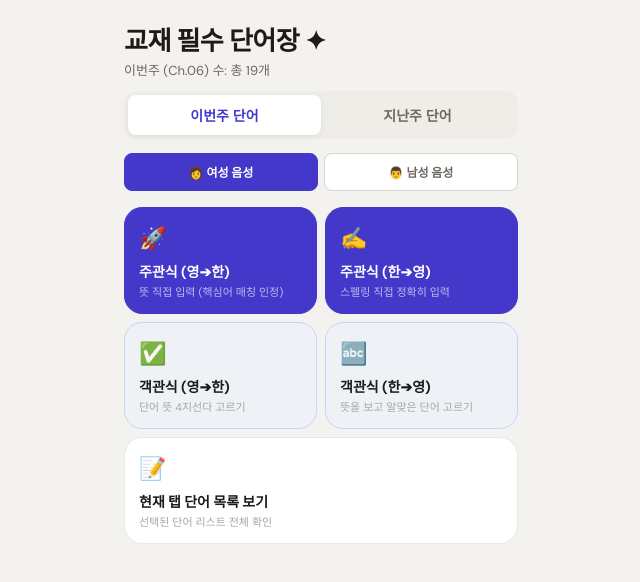
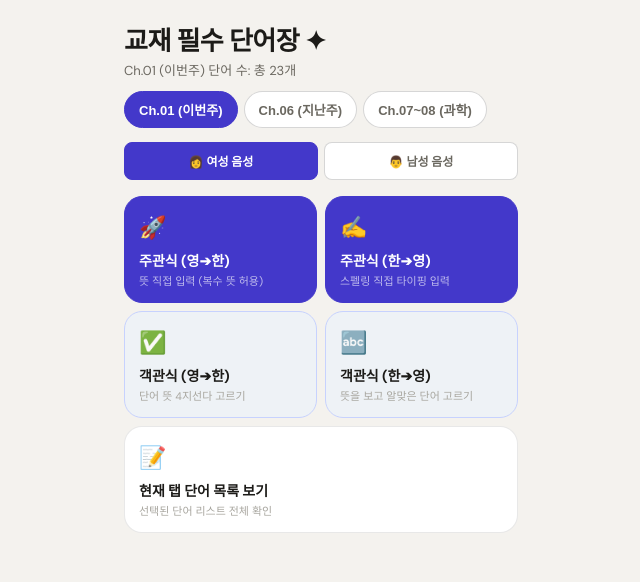
Before and after one commit to sanooch/Wordpower-for-Grace, a plain HTML site: page index.html in a window 1280 px wide. Shown: the whole page, without its empty margins (319-959 px from the left). Drawn offline with Linux system fonts and the light colour scheme.

Commit message:
Update index.html

```diff
--- a/index.html
+++ b/index.html
@@ -81,23 +81,25 @@ body {
 .home-header h1 { font-size: 26px; font-weight: 700; letter-spacing: -0.5px; }
 .home-header p { font-size: 13px; color: var(--text2); margin-top: 2px; }
 
+/* 스크롤 가능한 탭 행 */
 .tab-row {
   display: flex;
-  background: var(--surface2);
-  padding: 4px;
-  border-radius: var(--radius-sm);
-  margin: 0 18px 14px;
+  gap: 6px;
+  overflow-x: auto;
+  padding: 0 18px 14px;
+  scrollbar-width: none;
 }
+.tab-row::-webkit-scrollbar { display: none; }
 .tab-btn {
-  flex: 1; padding: 10px; text-align: center;
-  font-size: 14px; font-weight: 700; color: var(--text2);
-  background: none; border: none; border-radius: var(--radius-xs);
+  flex-shrink: 0; padding: 8px 14px; text-align: center;
+  font-size: 13px; font-weight: 700; color: var(--text2);
+  background: var(--surface); border: 1px solid var(--border2); border-radius: 99px;
   cursor: pointer; transition: all 0.15s;
 }
 .tab-btn.active {
-  background: var(--surface);
-  color: var(--accent);
-  box-shadow: 0 2px 6px rgba(0,0,0,0.06);
+  background: var(--accent);
+  color: #ffffff;
+  border-color: var(--accent);
 }
 
 .voice-row { display: flex; gap: 6px; padding: 0 18px 16px; }
@@ -189,13 +191,10 @@ body {
 <div id="homeScreen" class="screen active">
   <div class="home-header">
     <h1>교재 필수 단어장 ✦</h1>
-    <p id="homeSub">학습할 주차를 선택해 주세요</p>
+    <p id="homeSub">로딩 중...</p>
   </div>
 
-  <div class="tab-row">
-    <button class="tab-btn active" id="tabThis" onclick="switchWeek('this')">이번주 단어</button>
-    <button class="tab-btn" id="tabLast" onclick="switchWeek('last')">지난주 단어</button>
-  </div>
+  <div class="tab-row" id="tabContainer"></div>
 
   <div class="voice-row">
     <button class="voice-btn active" id="vf" onclick="setVoice('female')">👩 여성 음성</button>
@@ -206,12 +205,12 @@ body {
     <div class="mc mc-hl" onclick="startMode('super_en_ko')">
       <div class="mc-icon">🚀</div>
       <div class="mc-label">주관식 (영➔한)</div>
-      <div class="mc-desc">뜻 직접 입력 (핵심어 매칭 인정)</div>
+      <div class="mc-desc">뜻 직접 입력 (복수 뜻 허용)</div>
     </div>
     <div class="mc mc-hl" onclick="startMode('super_ko_en')">
       <div class="mc-icon">✍️</div>
       <div class="mc-label">주관식 (한➔영)</div>
-      <div class="mc-desc">스펠링 직접 정확히 입력</div>
+      <div class="mc-desc">스펠링 직접 타이핑 입력</div>
     </div>
     <div class="mc" style="background:var(--accent-bg); border-color:#C7D2FE" onclick="startMode('quiz_en_ko')">
       <div class="mc-icon">✅</div>
@@ -269,10 +268,34 @@ body {
 </div>
 
 <script>
-/* ════ 주차별 단어 데이터 배치 ════ */
+/* ════ 주차별 무제한 누적 데이터 레이어 ════ */
 const wordData = {
-  // ★ 신규 업로드된 Chapter 06 단어/숙어 배치 완료 (총 19개 어휘)
-  thisWeek: [
+  "Ch.01 (이번주)": [
+    { en: 'develop a sense', ko: '의식을 갖게 되다' },
+    { en: 'refer to as sth', ko: '~라고 부르다' },
+    { en: 'school admissions', ko: '학교 입학' },
+    { en: 'preferences', ko: '선호, 특혜' },
+    { en: 'financial donation', ko: '재정적 기부' },
+    { en: 'in the presence of sth', ko: '~가 있는 상황에서' },
+    { en: 'academic records', ko: '학업 기록' },
+    { en: 'ripple through', ko: '파급력을 미치다' },
+    { en: 'apply for sth', ko: '~에 지원하다' },
+    { en: 'cultural background', ko: '문화적 배경' },
+    { en: 'fit in', ko: '어울리다, 적응하다' },
+    { en: 'underrepresentation', ko: '과소 대표' },
+    { en: 'organ transplantation', ko: '장기 이식' },
+    { en: 'pair with sth', ko: '~와 짝을 이루다' },
+    { en: 'surgical procedure', ko: '수술 절차' },
+    { en: 'ongoing challenge', ko: '지속적인 과제' },
+    { en: 'artificial organ', ko: '인공 장기' },
+    { en: 'firm commitment', ko: '확고한 의지' },
+    { en: 'meet the growing need', ko: '증가하는 수요를 충족하다' },
+    { en: 'room for improvement', ko: '개선의 여지' },
+    { en: 'informed consent', ko: '사전 동의' },
+    { en: 'commercialization', ko: '상업화' },
+    { en: 'ethical challenge', ko: '윤리적 도전' }
+  ],
+  "Ch.06 (지난주)": [
     { en: 'prey on sth', ko: '잡아먹다, ~을 잡아먹다' },
     { en: 'increase sales', ko: '매출을 증가시키다' },
     { en: 'risk of sth', ko: '위험, ~의 위험' },
@@ -293,102 +316,52 @@ const wordData = {
     { en: 'be divided into sth', ko: '나뉘다, ~으로 나뉘다' },
     { en: 'spinal column', ko: '척추' }
   ],
-  // 지난주 학습 단어 레이어 백업 이동 (총 36개 어휘)
-  lastWeek: [
-    { en: 'neuroscientist', ko: '신경 과학자, 뇌과학자' },
-    { en: 'crucial', ko: '중대한, 아주 중요한' },
-    { en: 'inability', ko: '무능, 할 수 없음' },
-    { en: 'rational', ko: '합리적인, 이성적인' },
-    { en: 'convey', ko: '나르다, 전달하다' },
-    { en: 'obvious', ko: '분명한, 명백한' },
-    { en: 'violate', ko: '위반하다, 침해하다' },
-    { en: 'assume', ko: '추정하다, 추측하다' },
-    { en: 'victoriously', ko: '승리하여, 당당하게' },
-    { en: 'ultimately', ko: '궁극적으로, 결국' },
-    { en: 'achieve', ko: '달성하다, 성취하다' },
-    { en: 'disappear', ko: '사라지다' },
-    { en: 'appealing', ko: '매력적인, 흥미를 끄는' },
-    { en: 'pave', ko: '포장하다, 덮다' },
-    { en: 'valuable', ko: '가치 있는, 귀중한' },
-    { en: 'anticipate', ko: '예상하다, 기대하다' },
-    { en: 'arise', ko: '생기다, 발생하다' },
-    { en: 'debt', ko: '빚, 부채' },
-    { en: 'shortcoming', ko: '결점, 단점' },
-    { en: 'necessity', ko: '필수품' },
-    { en: 'reveal', ko: '드러내다' },
-    { en: 'venture', ko: '위험을 무릅쓰고 가다, 모험하다' },
-    { en: 'exploration', ko: '탐사' },
-    { en: 'territory', ko: '영토, 지역' },
-    { en: 'inadequate', ko: '불충분한, 부적절한' },
-    { en: 'intellectual', ko: '지식인, 지적인' },
-    { en: 'inquire', ko: '묻다' },
-    { en: 'satisfactory', ko: '만족스러운' },
-    { en: 'moral', ko: '도덕적인' },
-    { en: 'valid', ko: '유효한' },
-    { en: 'notion', ko: '개념, 관념' },
-    { en: 'deep-learning', ko: '딥 러닝, 심층 학습' },
-    { en: 'limitations', ko: '한계, 제한' },
-    { en: 'instance', ko: '사례, 경우' },
-    { en: 'counteract', ko: '대응하다, 거스르다' },
-    { en: 'level', ko: '평평한, 수평의' },
-    { en: 'friction', ko: '마찰, 마찰력' }
+  "Ch.07~08 (과학)": [
+    { en: 'make use of sth', ko: '이용하다, ~을 이용하다' },
+    { en: 'get rid of sth', ko: '제거하다, ~을 제거하다' },
+    { en: 'interfere with sth', ko: '방해하다, ~을 방해하다' },
+    { en: 'rely on sth', ko: '의존하다, ~에 의존하다' },
+    { en: 'be related to sth', ko: '관련이 있다, ~와 관련이 있다' },
+    { en: 'cope with sth', ko: '대처하다, ~에 대처하다' },
+    { en: 'in contrast to sth', ko: '대조적으로, ~와 대조적으로' },
+    { en: 'have an impact on sth', ko: '영향을 주다, ~에 영향을 주다' },
+    { en: 'take steps', ko: '조치를 취하다' },
+    { en: 'be vulnerable to sth', ko: '취약하다, ~에 취약하다' },
+    { en: 'be prone to sth', ko: '경향이 있다, ~하기 쉽다' },
+    { en: 'wreak havoc on sth', ko: '사정없이 파괴하다, 큰 피해를 입히다' },
+    { en: 'flicker on and off', ko: '깜빡거리다, 켜졌다 꺼졌다 하다' },
+    { en: 'central nervous system', ko: '중추 신경계' },
+    { en: 'immune system', ko: '면역 체계' },
+    { en: 'with regard to sth', ko: '관하여, ~에 관하여' },
+    { en: 'make a decision', ko: '결정을 내리다' },
+    { en: 'be responsible for sth', ko: '책임이 있다, ~에 대해 책임이 있다' }
   ]
 };
 
-let currentWeekTab = 'this';
+let currentWeekTab = Object.keys(wordData)[0]; // 첫 번째 항목 자동 선택
 let currentWords = [], idx = 0, score = 0;
 let lock = false, modeType = '', reports = [], qSide = 'en';
 let selectedVoice = localStorage.getItem('prefVoice') || 'female';
 
-function updateHomeSubCount() {
-  const count = wordData[currentWeekTab === 'this' ? 'thisWeek' : 'lastWeek'].length;
-  document.getElementById('homeSub').textContent = `${currentWeekTab === 'this' ? '이번주 (Ch.06)' : '지난주어휘'} 수: 총 ${count}개`;
-}
-updateHomeSubCount();
-
-function switchWeek(week) {
-  currentWeekTab = week;
-  document.getElementById('tabThis').classList.toggle('active', week === 'this');
-  document.getElementById('tabLast').classList.toggle('active', week === 'last');
-  updateHomeSubCount();
+function renderTabs() {
+  const container = document.getElementById('tabContainer');
+  container.innerHTML = '';
+  Object.keys(wordData).forEach(key => {
+    const btn = document.createElement('button');
+    btn.className = `tab-btn ${key === currentWeekTab ? 'active' : ''}`;
+    btn.textContent = key;
+    btn.onclick = () => {
+      currentWeekTab = key;
+      renderTabs();
+      updateHomeSubCount();
+    };
+    container.appendChild(btn);
+  });
 }
 
-/* ════ AUDIO ════ */
-const AC = new (window.AudioContext || window.webkitAudioContext)();
-function playBeep(ok) {
-  if (AC.state === 'suspended') AC.resume();
-  const now = AC.currentTime;
-  if (ok) {
-    [523.25, 659.25, 783.99].forEach((f, i) => {
-      const o = AC.createOscillator(), g = AC.createGain();
-      o.frequency.setValueAtTime(f, now + i*0.1);
-      g.gain.setValueAtTime(0, now+i*0.1);
-      g.gain.linearRampToValueAtTime(0.08, now+i*0.1+0.02);
-      g.gain.exponentialRampToValueAtTime(0.001, now+i*0.1+0.12);
-      o.connect(g); g.connect(AC.destination);
-      o.start(now+i*0.1); o.stop(now+i*0.1+0.12);
-    });
-  } else {
-    const o = AC.createOscillator(), g = AC.createGain();
-    o.type = 'sawtooth'; o.frequency.setValueAtTime(200, now);
-    g.gain.setValueAtTime(0.08, now);
-    g.gain.linearRampToValueAtTime(0.001, now+0.45);
-    o.connect(g); g.connect(AC.destination);
-    o.start(); o.stop(now+0.45);
-  }
-}
-
-/* ════ TTS ════ */
-function speak(text) {
-  window.speechSynthesis.cancel();
-  const u = new SpeechSynthesisUtterance(text);
-  u.lang = 'en-US'; u.rate = 0.88; u.pitch = 1.1;
-  const vv = speechSynthesis.getVoices();
-  const pick = selectedVoice === 'female'
-    ? vv.find(v => v.lang.startsWith('en') && (v.name.includes('Samantha') || (v.name.includes('Google') && !v.name.toLowerCase().includes('male'))))
-    : vv.find(v => v.lang.startsWith('en') && (v.name.includes('Daniel') || v.name.toLowerCase().includes('male')));
-  if (pick) u.voice = pick;
-  speechSynthesis.speak(u);
+function updateHomeSubCount() {
+  const count = wordData[currentWeekTab].length;
+  document.getElementById('homeSub').textContent = `${currentWeekTab} 단어 수: 총 ${count}개`;
 }
 
 function setVoice(t) {
@@ -397,7 +370,6 @@ function setVoice(t) {
   document.getElementById('vm').classList.toggle('active', t==='male');
 }
 
-/* ════ SCREEN NAV ════ */
 function showScreen(id) {
   document.querySelectorAll('.screen').forEach(s => s.classList.remove('active'));
   document.getElementById(id).classList.add('active');
@@ -408,8 +380,8 @@ function goManage() { renderWordList(); showScreen('manageScreen'); }
 function confirmExit() { if (confirm('학습을 종료할까요?')) showHome(); }
 
 function renderWordList() {
-  const activePool = wordData[currentWeekTab === 'this' ? 'thisWeek' : 'lastWeek'];
-  document.getElementById('listHeader').textContent = `${currentWeekTab === 'this' ? '이번주' : '지난주'} 단어 리스트 (${activePool.length}개)`;
+  const activePool = wordData[currentWeekTab];
+  document.getElementById('listHeader').textContent = `${currentWeekTab} 리스트 (${activePool.length}개)`;
   const el = document.getElementById('wordListEl');
   el.innerHTML = activePool.map(w =>
     `<div class="word-row">
@@ -419,10 +391,9 @@ function renderWordList() {
   ).join('');
 }
 
-/* ════ GAME ENGINE ════ */
 function startMode(mode) {
   modeType = mode;
-  const activePool = wordData[currentWeekTab === 'this' ? 'thisWeek' : 'lastWeek'];
+  const activePool = wordData[currentWeekTab];
   currentWords = shuffle([...activePool]);
   idx = 0; score = 0; reports = []; lock = false;
   showScreen('gameScreen'); renderQ();
@@ -435,7 +406,7 @@ function shuffle(a) {
 function renderQ() {
   lock = false;
   const w = currentWords[idx];
-  const activePool = wordData[currentWeekTab === 'this' ? 'thisWeek' : 'lastWeek'];
+  const activePool = wordData[currentWeekTab];
   document.getElementById('gameBar').style.width = ((idx+1)/currentWords.length*100)+'%';
 
   const titleMap = {
@@ -444,8 +415,7 @@ function renderQ() {
     quiz_en_ko: '객관식 (영➔한)',
     quiz_ko_en: '객관식 (한➔영)'
   };
-  const weekPrefix = currentWeekTab === 'this' ? '[이번주] ' : '[지난주] ';
-  document.getElementById('gameTitle').textContent = weekPrefix + (titleMap[modeType] || '학습');
+  document.getElementById('gameTitle').textContent = `[${currentWeekTab}] ` + (titleMap[modeType] || '학습');
   document.getElementById('gameCounter').textContent = `${idx+1} / ${currentWords.length}`;
   const area = document.getElementById('gameArea');
   area.innerHTML = '';
@@ -544,7 +514,6 @@ function checkSuper() {
 
   let ok = false;
   if (qSide === 'en') {
-    // 조사나 기호(~, 을/를 등)를 생략하고 타이핑해도 핵심어만 맞으면 정답처리하도록 필터 보강
     const correctMeanings = w.ko.split(/[\/,]/).map(s => s.replace(/[~]/g, '').trim().toLowerCase());
     ok = correctMeanings.some(a => {
       const cleanVal = val.replace(/\s+/g, '');
@@ -552,7 +521,6 @@ function checkSuper() {
       return cleanVal === cleanAns || cleanVal.includes(cleanAns) || cleanAns.includes(cleanVal);
     });
   } else {
-    // 영어 정답 체크 (소문자 공백 제거 후 비교)
     ok = (val.replace(/\s+/g, '') === w.en.toLowerCase().replace(/\s+/g, ''));
   }
 
@@ -595,6 +563,10 @@ function showResult() {
     `<tr><td>${r.en}</td><td style="color:var(--text2);font-size:12px">${r.ko}</td><td class="${r.ok?'ok':'ng'}">${r.ok?'○':'×'}</td></tr>`
   ).join('');
 }
+
+// 초기화 호출
+renderTabs();
+updateHomeSubCount();
 </script>
 </body>
 </html>
```
